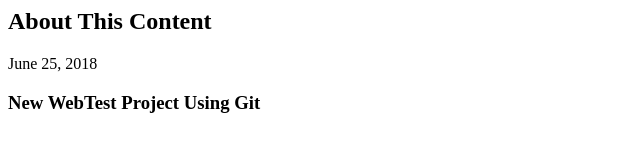
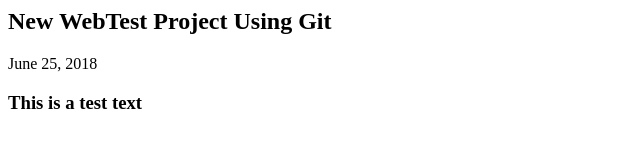
Before and after one commit to ns9211/webtest2506, a plain HTML site: page index.html in a window 1280 px wide. Shown: the whole page, without its empty margins (0-640 px from the left). Drawn offline with Linux system fonts and the light colour scheme.

Commit message:
test index file

```diff
--- a/index.html
+++ b/index.html
@@ -4,10 +4,10 @@
 <title>About</title>
 </head>
 <body lang="EN-US">
-<h2>About This Content</h2>
+<h2>New WebTest Project Using Git</h2>
 
 <p>June 25, 2018</p>
-<h3>New WebTest Project Using Git</h3>
+<h3>This is a test text</h3>
 
 <p></p>
 
```
